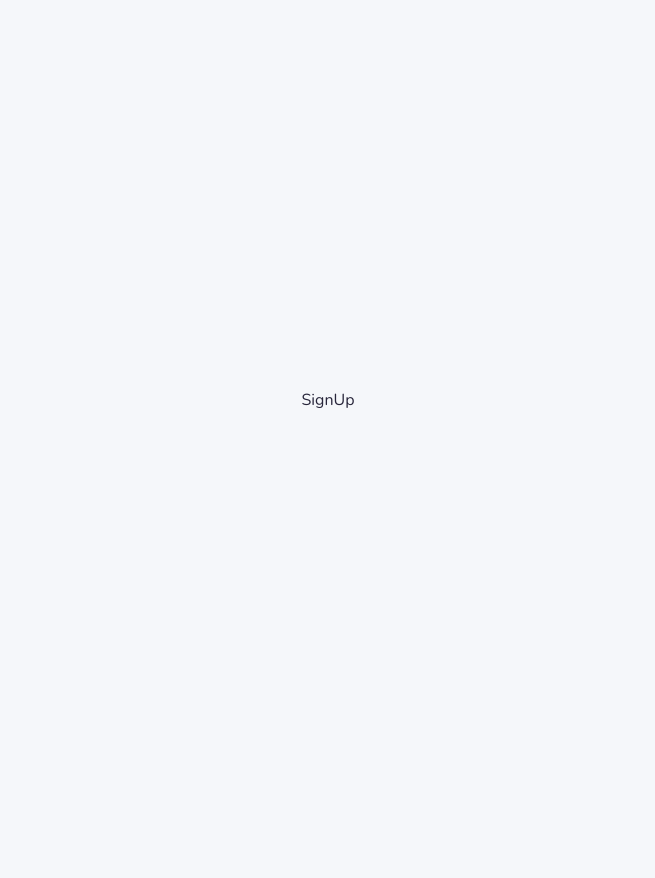
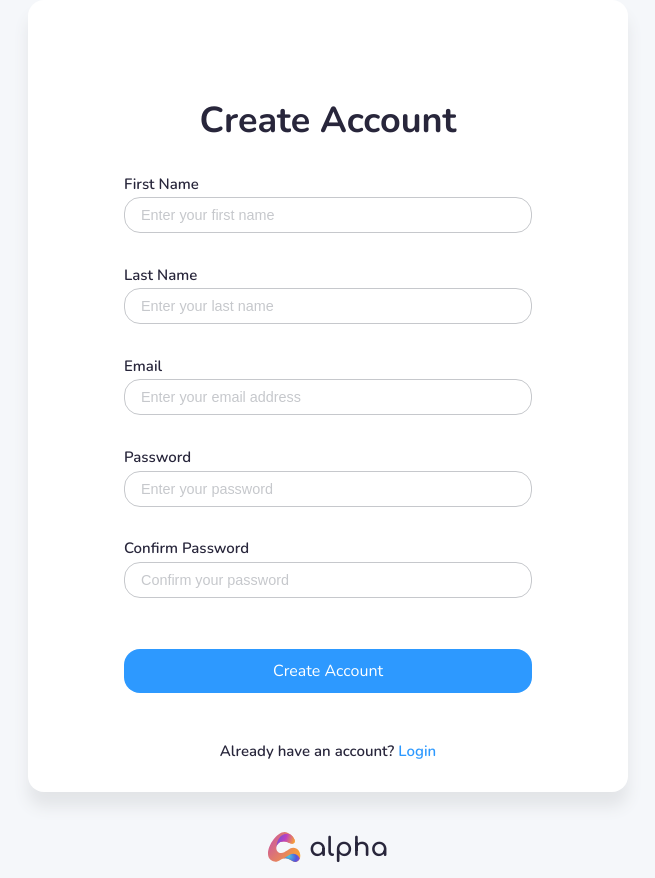
Before and after one commit to Limpan89/alpha-portal-frontend, a React (Vite) app: page /auth/signup in a window 1280 px wide. Shown: the whole page, without its empty margins (312-967 px from the left). Before the commit the page ends 800 px from the top, so only its background shows below. Built offline with nearby package versions, Linux system fonts and the light colour scheme.

Commit message:
implemented figma design

```diff
--- a/src/pages/SignUp.tsx
+++ b/src/pages/SignUp.tsx
@@ -1,7 +1,94 @@
+import { useState } from "react";
+import { Link } from "react-router-dom";
+import { LogotypeLink } from "../components/LogotypeLink";
+
 export const SignUp = () => {
+  const [fname, setFname] = useState("");
+  const [lname, setLname] = useState("");
+  const [email, setEmail] = useState("");
+  const [password, setPassword] = useState("");
+  const [confirm, setConfirm] = useState("");
+
   return (
-    <>
-      <div>SignUp</div>
-    </>
+    <div id="signup">
+      <div className="content">
+        <header className="section-header">
+          <h1>Create Account</h1>
+        </header>
+        <section className="section-body">
+          <form>
+            <div className="form-group">
+              <label htmlFor="fname">First Name</label>
+              <input
+                type="text"
+                name="fname"
+                id="fname"
+                placeholder="Enter your first name"
+                value={fname}
+                onChange={(e) => setFname(e.target.value)}
+              />
+            </div>
+            <div className="form-group">
+              <label htmlFor="lname">Last Name</label>
+              <input
+                type="text"
+                name="lname"
+                id="lname"
+                placeholder="Enter your last name"
+                value={lname}
+                onChange={(e) => setLname(e.target.value)}
+              />
+            </div>
+            <div className="form-group">
+              <label htmlFor="email">Email</label>
+              <input
+                type="email"
+                name="email"
+                id="email"
+                placeholder="Enter your email address"
+                value={email}
+                onChange={(e) => setEmail(e.target.value)}
+              />
+            </div>
+            <div className="form-group">
+              <label htmlFor="password">Password</label>
+              <input
+                type="password"
+                name="password"
+                id="password"
+                placeholder="Enter your password"
+                value={password}
+                onChange={(e) => setPassword(e.target.value)}
+              />
+            </div>
+            <div className="form-group">
+              <label htmlFor="confirm">Confirm Password</label>
+              <input
+                type="password"
+                name="confirm"
+                id="confirm"
+                placeholder="Confirm your password"
+                value={confirm}
+                onChange={(e) => setConfirm(e.target.value)}
+              />
+            </div>
+            <button type="submit" className="btn btn-submit">
+              Create Account
+            </button>
+          </form>
+        </section>
+        <footer className="section-footer">
+          <p>
+            Already have an account?{" "}
+            <Link to="/auth/signin" className="text-link">
+              Login
+            </Link>
+          </p>
+        </footer>
+      </div>
+      <div className="logo-footer">
+        <LogotypeLink />
+      </div>
+    </div>
   );
 };
```
